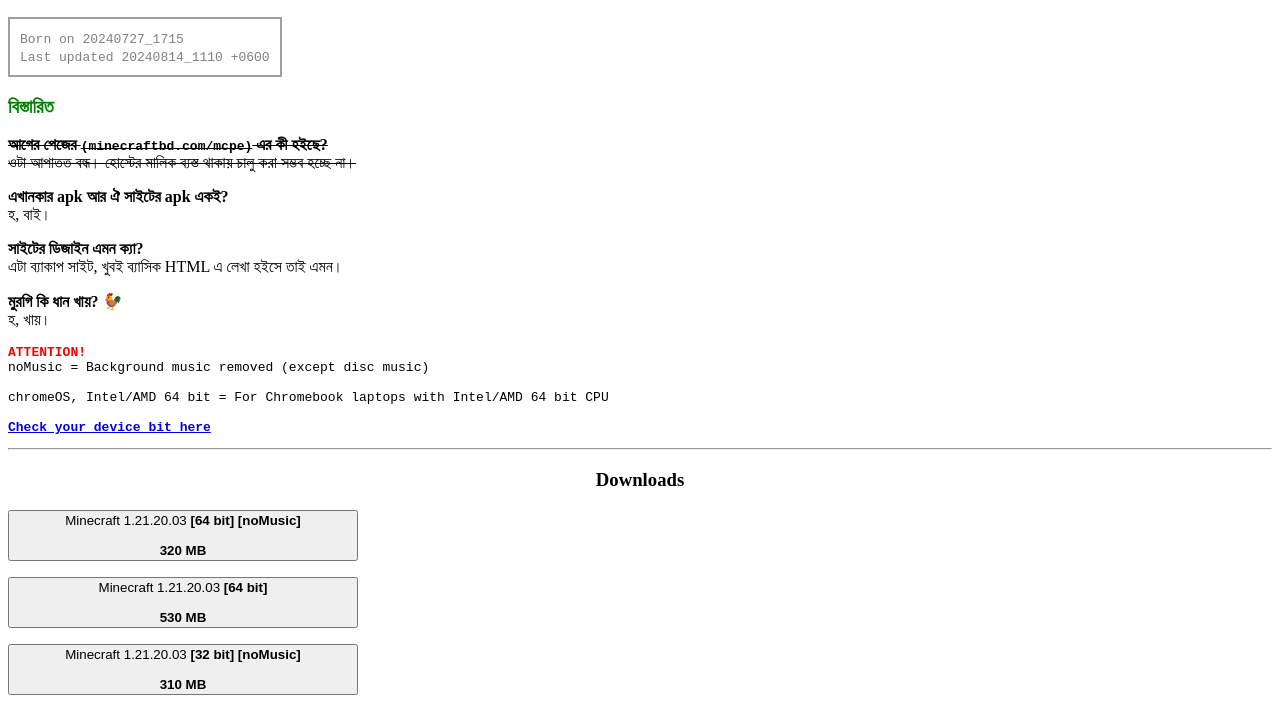
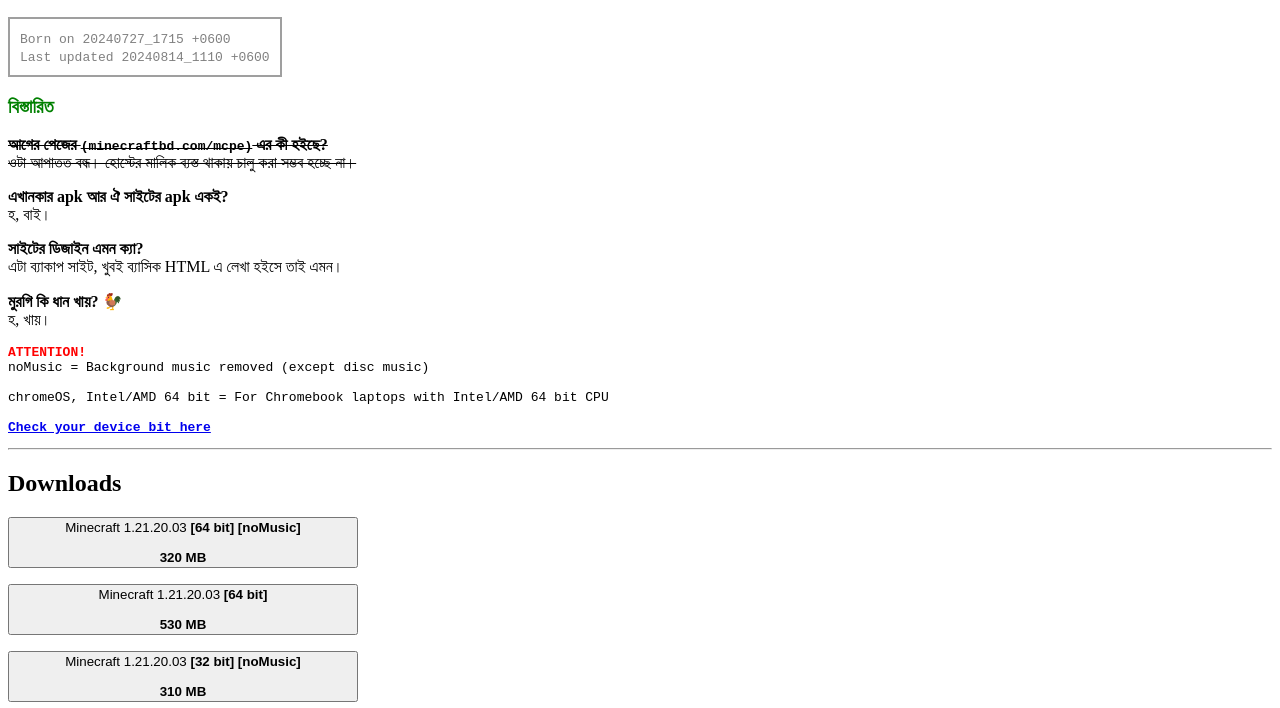
Before and after one commit to faizul726/mcpe, a plain HTML site: page index.html in a window 1280 px wide. Shown: the part 71-779 px from the top of the page. Drawn offline with Linux system fonts and the light colour scheme.

Commit message:
consistency

```diff
--- a/index.html
+++ b/index.html
@@ -23,7 +23,7 @@
 <body>
   <h2><img style="width: 2em; vertical-align: middle;" src="logo.png"> Backup Moinkraft Download Page</h2>
 <div style="border: 2px solid rgba(0, 0, 0, 0.375); padding: 10px; display: inline-block;">
-  <code class="grey">Born on 20240727_1715</code><br>
+  <code class="grey">Born on 20240727_1715 +0600</code><br>
   <code class="grey">Last updated 20240814_1110 +0600</code>
 </div>
 
@@ -41,7 +41,7 @@ chromeOS, Intel/AMD 64 bit = For Chromebook laptops with Intel/AMD 64 bit CPU
 <b><a href="https://play.google.com/store/apps/details?id=com.danielpolish.a64bitchecker" target="_blank">Check your device bit here</a></b>
 </pre>
 <hr>
-  <h3 class="center">Downloads</h3>
+  <h2>Downloads</h2>
 
     <!--
     <p class="center"><button class="fixed-width-btn" onclick="window.location.href='HELLO'">Minecraft 1.21.20.03 <b>[64 bit] [noMusic]</b><br><br><b>270 MB</b></button></p>
```
